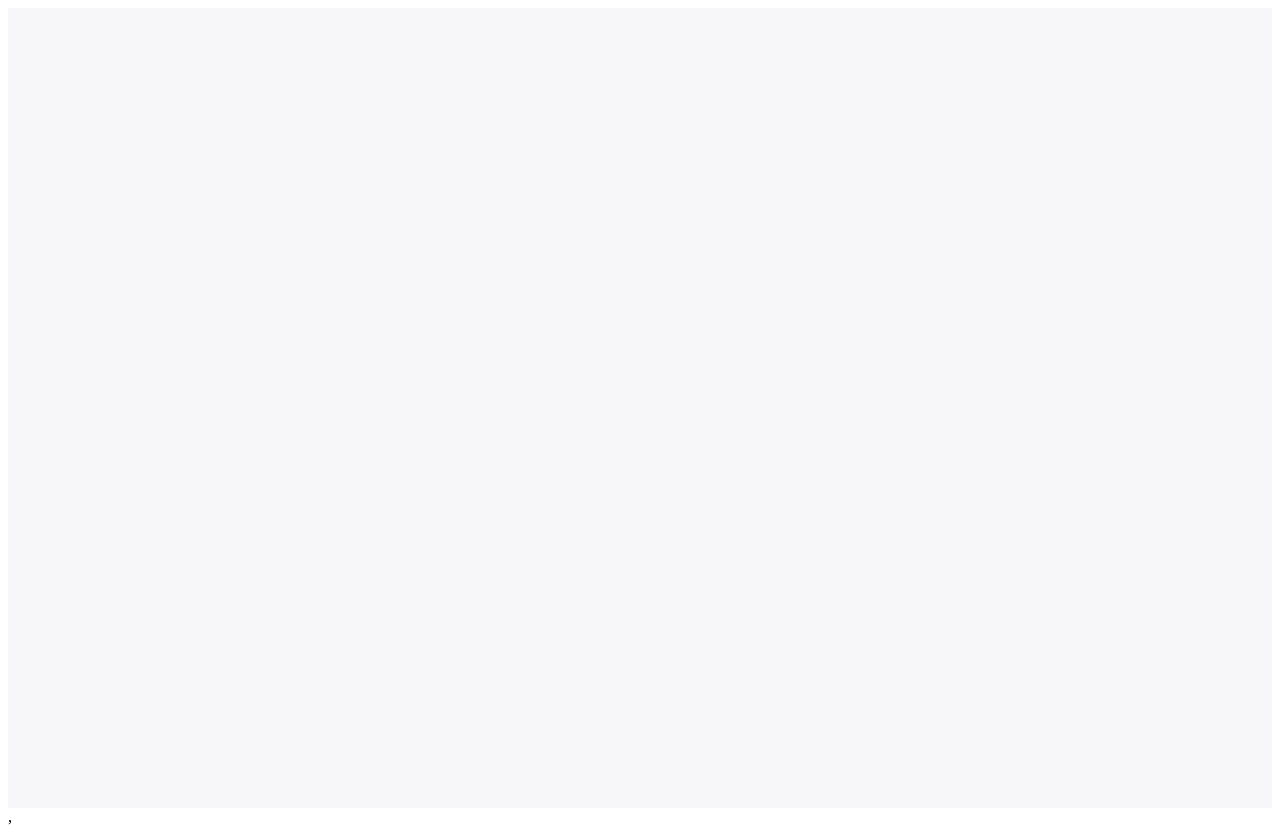
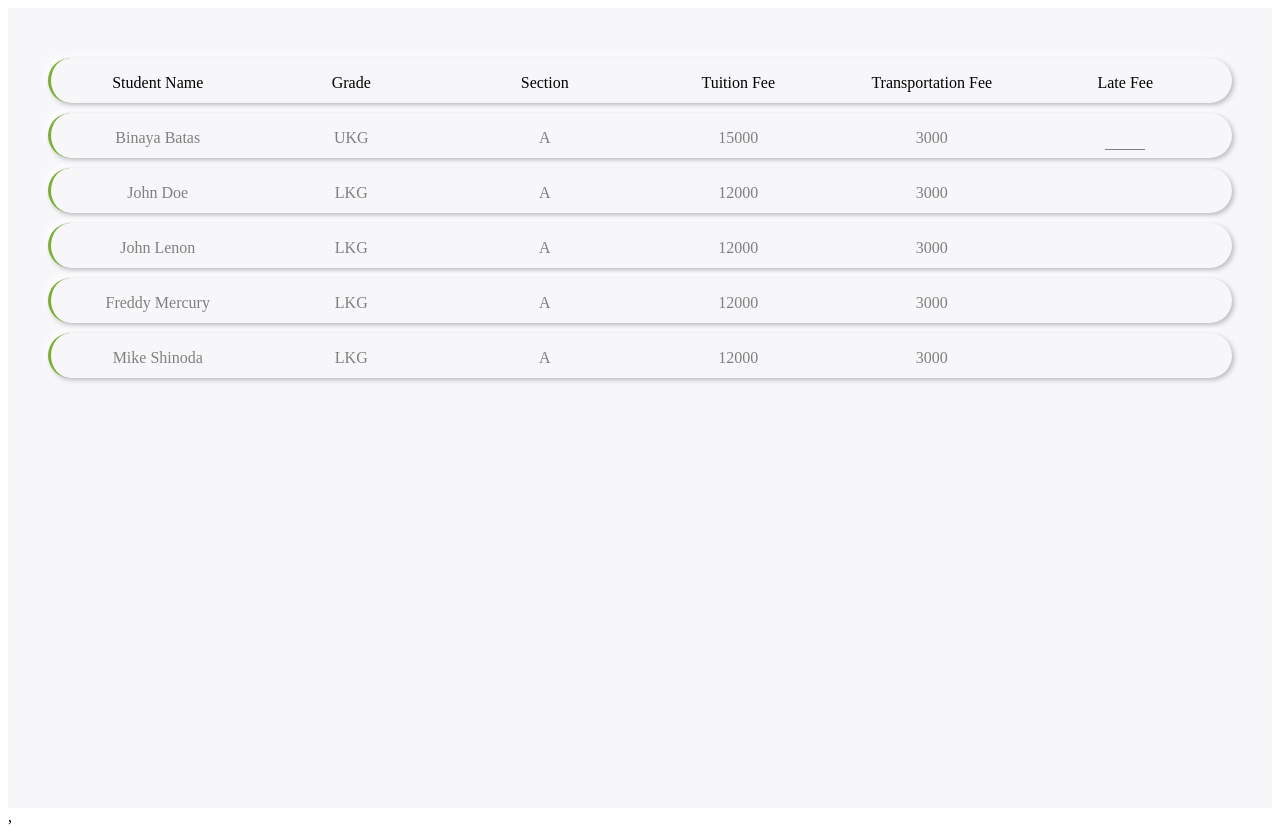
Before and after one commit to binayabatas642/studentManagement, a React (Create React App) app: page /invoice in a window 1280 px wide. Before the commit this address had no page. Built offline with nearby package versions, Linux system fonts and the light colour scheme.

Commit message:
invoice page completed.

```diff
--- a/src/App.js
+++ b/src/App.js
@@ -11,8 +11,11 @@ import AddStudentForm from './pages/AddStudentForm';
 import UserRegistrationForm from './pages/UserRegistrationForm';
 import StudentList from './pages/StudentList';
 import ViewSingleStudent from './pages/ViewSingleStudent';
+import InvoicePage from './pages/InvoicePage';
 
 const App = () => {
+
+  localStorage.setItem("name", "binaya")
   return (
     <div style={{ display: 'flex', justifyContent: 'center', backgroundColor: '#F7F7FA', minHeight: '100vh'}}>
       <Router>
@@ -38,9 +41,14 @@ const App = () => {
             element={<StudentList />}
           />
           <Route
-            path="/view-student-info"
+            path="/view-student-info/:studentId"
             exact
             element={<ViewSingleStudent />}
+          />
+          <Route
+            path="/invoice"
+            exact
+            element={<InvoicePage />}
           />
         </Routes>
       </Router>
--- a/src/css/addStudentForm.css
+++ b/src/css/addStudentForm.css
@@ -41,9 +41,20 @@ select {
     box-shadow: 2px 2px 5px #b8b9be, -3px -3px 7px #fff;
 }
 
+table {
+    border-radius: 20px;
+}
+
+tr, th, td {
+    padding: 12px;
+}
+
 table, th, td {
-    border: 1px solid rgb(168, 164, 164);
+    /* border: 1px solid rgb(168, 164, 164); */
     border-collapse: collapse;
+    /* border-radius: 6px; */
+    background-color: #F7F7FA;
+    box-shadow: 2px 2px 5px #b8b9be, -3px -3px 7px #fff;
   }
 
 table {
--- /dev/null
+++ b/src/css/invoiceTable.css
@@ -0,0 +1,44 @@
+.invoice-table {
+    margin: 20px;
+    width: 100%;
+    padding: 20px;
+    /* background-color: #F7F7FA;
+    box-shadow: 2px 2px 5px #b8b9be, -3px -3px 7px #fff; */
+}
+
+.invoice-row {
+    display: flex;
+    flex-wrap: wrap;
+    margin: 10px 0px;
+    justify-content: space-around;
+    padding: 0px 10px;
+    border-radius: 40px;
+    background-color: #F7F7FA;
+    box-shadow: 2px 2px 5px #b8b9be, -3px -3px 7px #fff;
+    border-left: 3px solid #7bae37;
+    height: 45px;
+}
+
+.invoice-body {
+    color: grey;
+    font-size: 16px;
+}
+
+
+.invoice-column {
+    width: 16.666667%;
+    text-align: center;
+}
+
+#late_fee {
+    outline: none;
+    border: none;
+    background-color: #F7F7FA;
+    font-size: 16px;
+    text-align: center;
+    width: 40px;
+}
+
+#late_fee:focus {
+    border-bottom: 1px solid grey;
+}
--- a/src/css/studentList.css
+++ b/src/css/studentList.css
@@ -8,7 +8,7 @@
     border-radius: 40px;
     background-color: #F7F7FA;
     box-shadow: 2px 2px 5px #b8b9be, -3px -3px 7px #fff;
-    margin: 10px;
+    margin: 10px 10px 50px 10px;
     padding: 10px;
     justify-content: center;
     height: 300px;
@@ -21,3 +21,7 @@
 .modal-info {
     padding: 10px;
 }
+
+.modal-button {
+    margin-bottom: 20px;
+}
--- /dev/null
+++ b/src/pages/InvoicePage.js
@@ -0,0 +1,76 @@
+import '../css/invoiceTable.css'
+
+import React, { useRef, useEffect, useState } from 'react';
+import { useSelector } from 'react-redux';
+import { useForm } from 'react-hook-form';
+import save from '../images/save.png';
+
+const InvoicePage = () => {
+    const { handleSubmit, register } = useForm();
+
+    const students = useSelector(state => state.students);
+    console.log(students)
+
+    const inputRef = useRef();
+
+    useEffect(() => {
+        document.getElementById("late_fee").focus();
+
+    }, []);
+
+
+    return (
+        <div className="invoice-table">
+            <div className="invoice-row">
+                <div className="invoice-column">
+                    <p>Student Name</p>
+                </div>
+                <div className="invoice-column">
+                    <p>Grade</p>
+                </div>
+                <div className="invoice-column">
+                    <p>Section</p>
+                </div>
+                <div className="invoice-column">
+                    <p>Tuition Fee</p>
+                </div>
+                <div className="invoice-column">
+                    <p>Transportation Fee</p>
+                </div>
+                <div className="invoice-column">
+                    <p>Late Fee</p>
+                </div>
+            </div>
+            <div className="invoice-body">
+                {
+                    students.map(student => (
+                        <div className="invoice-row">
+                            <div className="invoice-column">
+                                <p>{student.name}</p>
+                            </div>
+                            <div className="invoice-column">
+                                <p>{student.grade}</p>
+                            </div>
+                            <div className="invoice-column">
+                                <p>A</p>
+                            </div>
+                            <div className="invoice-column">
+                                <p>{student.tuition_fee}</p>
+                            </div>
+                            <div className="invoice-column">
+                                <p>3000</p>
+                            </div>
+                            <div className="invoice-column">
+                                <p>
+                                    <input id="late_fee" type="text" ref={inputRef} name={`${student.name}_late_fee`} />
+                                </p>
+                            </div>
+                        </div>
+                    ))
+                }
+            </div>
+        </div>
+    )
+}
+
+export default InvoicePage
--- a/src/pages/StudentList.js
+++ b/src/pages/StudentList.js
@@ -20,7 +20,7 @@ const StudentList = () => {
           <p>Grade: {student.grade}</p>
         </div>
         <div className="modal-button">
-          <Link to={'/add-students'}>
+          <Link to={`/view-student-info/${student.id}`}>
             <Button buttonName="View Student Profile" />
           </Link>
         </div>
--- a/src/pages/ViewSingleStudent.js
+++ b/src/pages/ViewSingleStudent.js
@@ -1,18 +1,48 @@
 import React from 'react';
+import { useSelector, useDispatch } from 'react-redux';
+import { Link, useParams, useNavigate } from 'react-router-dom';
+
 import Button from '../components/Button/Button';
-import student from '../images/student.png'
-
+import studentImg from '../images/student.png'
 import '../css/viewSingleStudent.css';
 
 const ViewSingleStudent = () => {
+    const { studentId } = useParams();
+    console.log(studentId)
+
+    const navigate = useNavigate();
+    const dispatch = useDispatch();
+
+    const onDeleteClick = () => {
+        var result = window.confirm("Are you sure you want to delete the student?")
+        if (result) {
+            // dispatch(studentDeleted({id: studentId}));
+            navigate('/students');
+        }
+    }
+
+    const student = useSelector(state =>
+        state.students.find(student => student.id === studentId)
+    )
+    console.log(student)
+    if (!student) {
+        return (
+            <section>
+                <h2>Student not found!</h2>
+            </section>
+        )
+    }
+
     return (
         <div className="student-card">
             <div className="student-card-top">
                 <div className="student-image">
-                <img src={student} alt="student-img" height="300px" />
+                    <img src={studentImg} alt="student-img" height="300px" />
                 </div>
                 <div className="student-info">
-                ID:
+                    ID: {student.id} <br />
+                    Name: {student.name} <br />
+                    Grade: {student.grade}
                 </div>
             </div>
             <div className="student-card-bottom">
@@ -36,7 +66,10 @@ const ViewSingleStudent = () => {
             </div>
             <div className="student-card-buttons">
                 <Button buttonName="Print Bill" />
+                <Link to={`/edit/${student.id}`}>
                     <Button buttonName="Edit" />
+                </Link>
+                <Button buttonName="Delete" />
             </div>
         </div>
     )
```
Also changed, not shown: src/images/save.png (added). Lines whose indentation alone changed are shown as unchanged.
